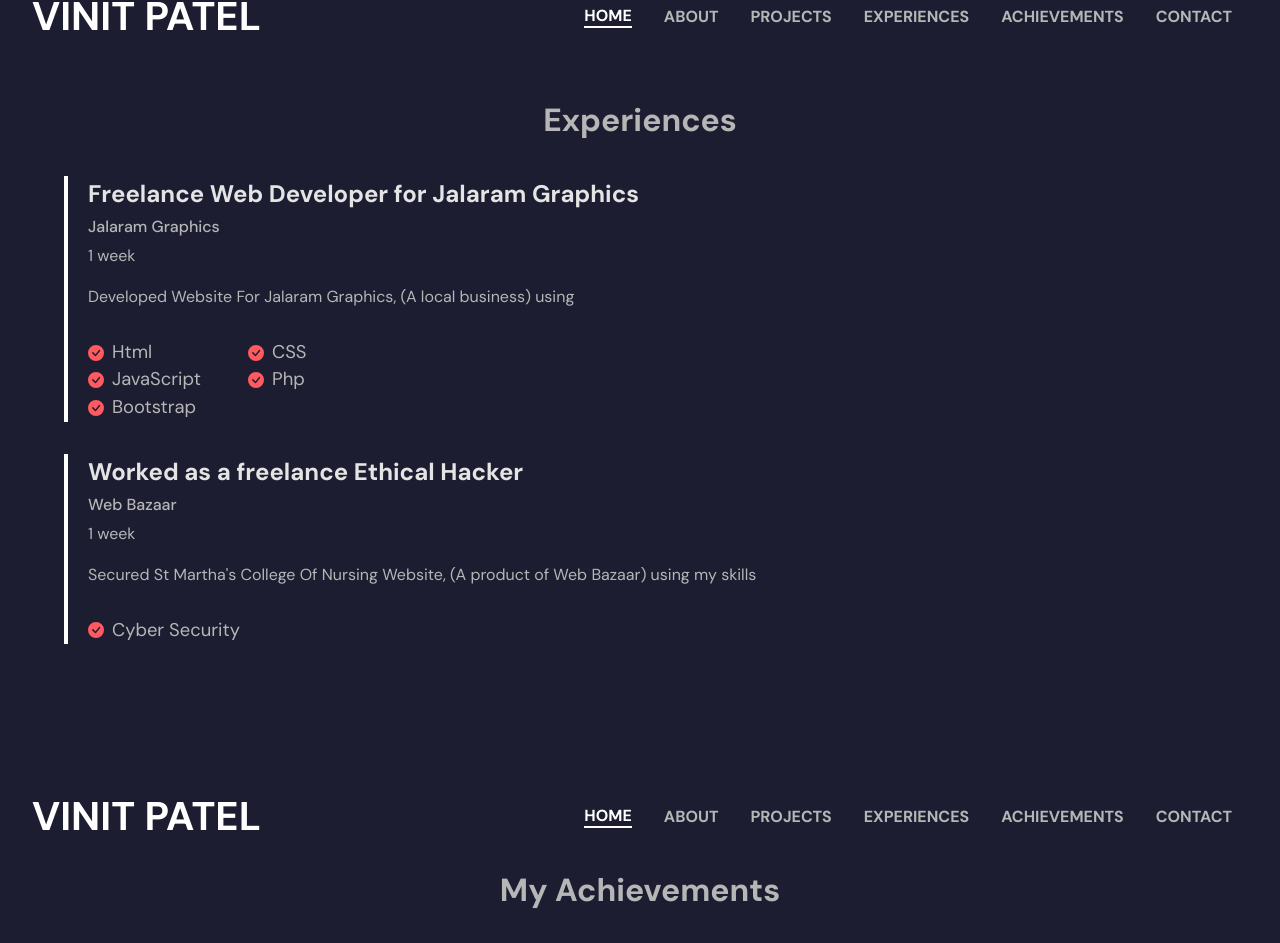
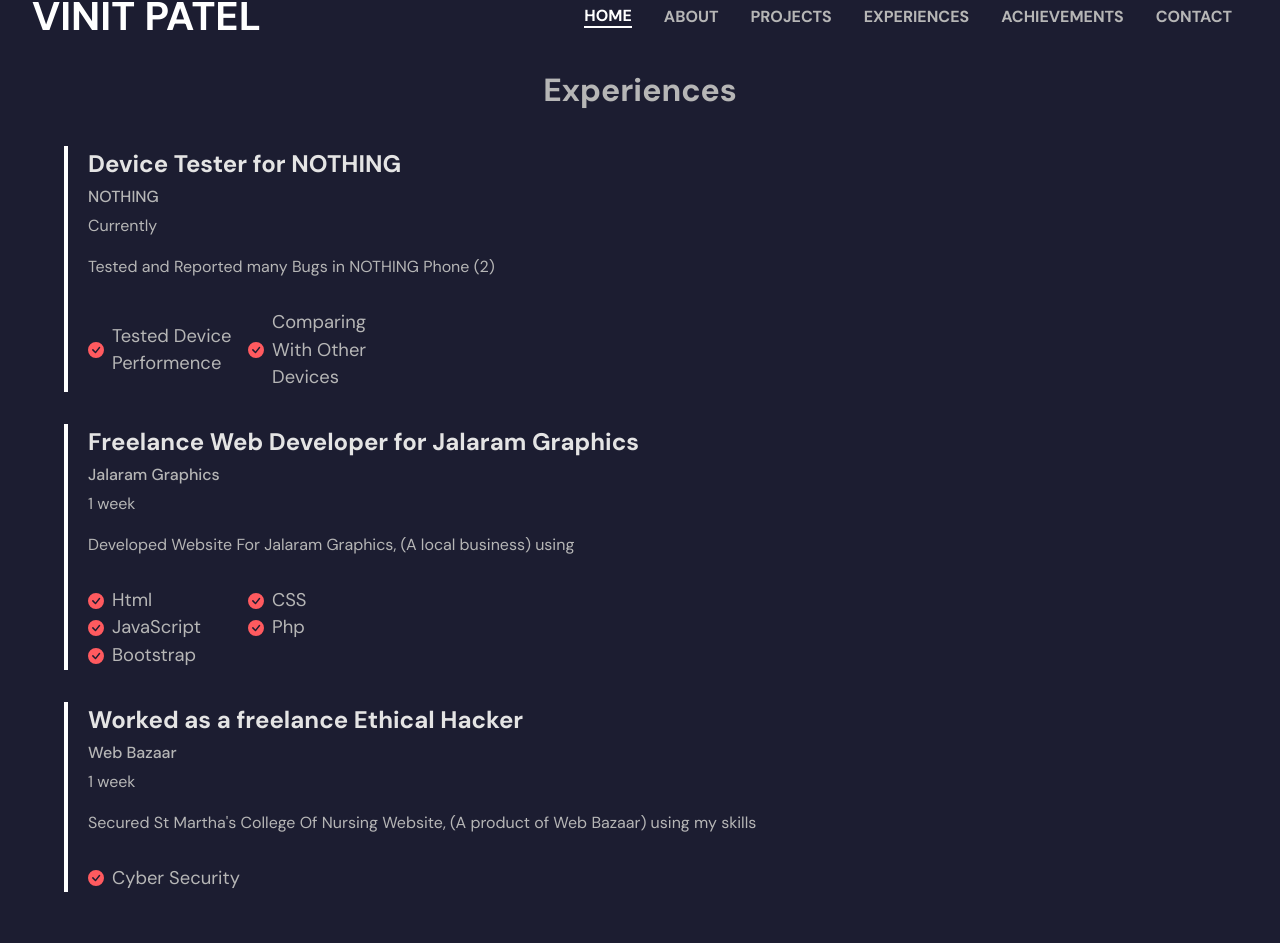
Before and after one commit to Hosting-Api/Portfoleo, a Next.js app: page / in a window 1280 px wide. Shown: the part 2911-3854 px from the top of the page. Built offline with nearby package versions, Linux system fonts and the light colour scheme.

Commit message:
Update index.js

```diff
--- a/components/experiences/index.js
+++ b/components/experiences/index.js
@@ -10,6 +10,14 @@ const ExperienceList = [
     //    desc: "Currently, I don't have professional experience but I have Skills and worked on ",
     //    tags: ["Java", "C", "C++", "Python", "React.js", "Next.js", "JavaScript", "Php", "Bash", "Html", "CSS",  "Bootstrap", "WordPress" ],
     //  },
+
+      {
+       title: "Device Tester for NOTHING ",
+       company: "NOTHING",
+       duration: "Currently",
+       desc: "Tested and Reported many Bugs in NOTHING Phone (2)",
+       tags: ["Tested Device Performence", "Comparing With Other Devices" ],
+     },
 
      {
        title: "Freelance Web Developer for Jalaram Graphics",
```
